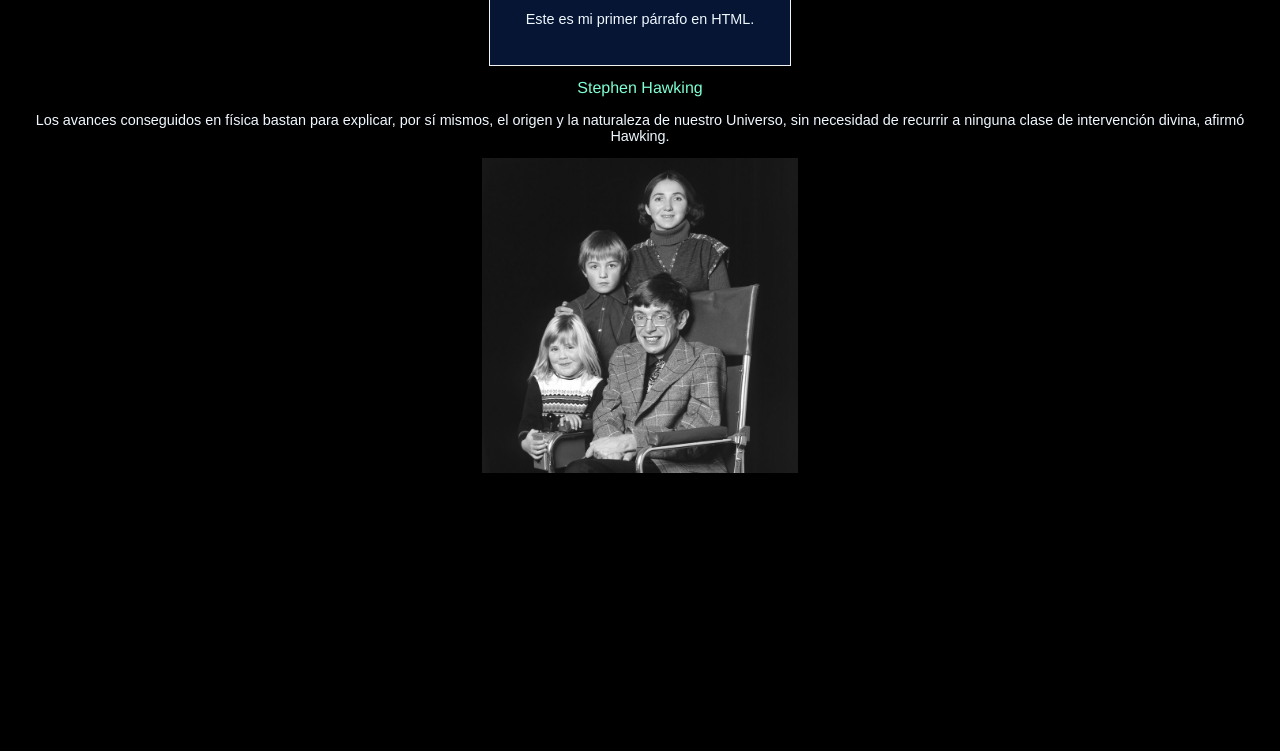
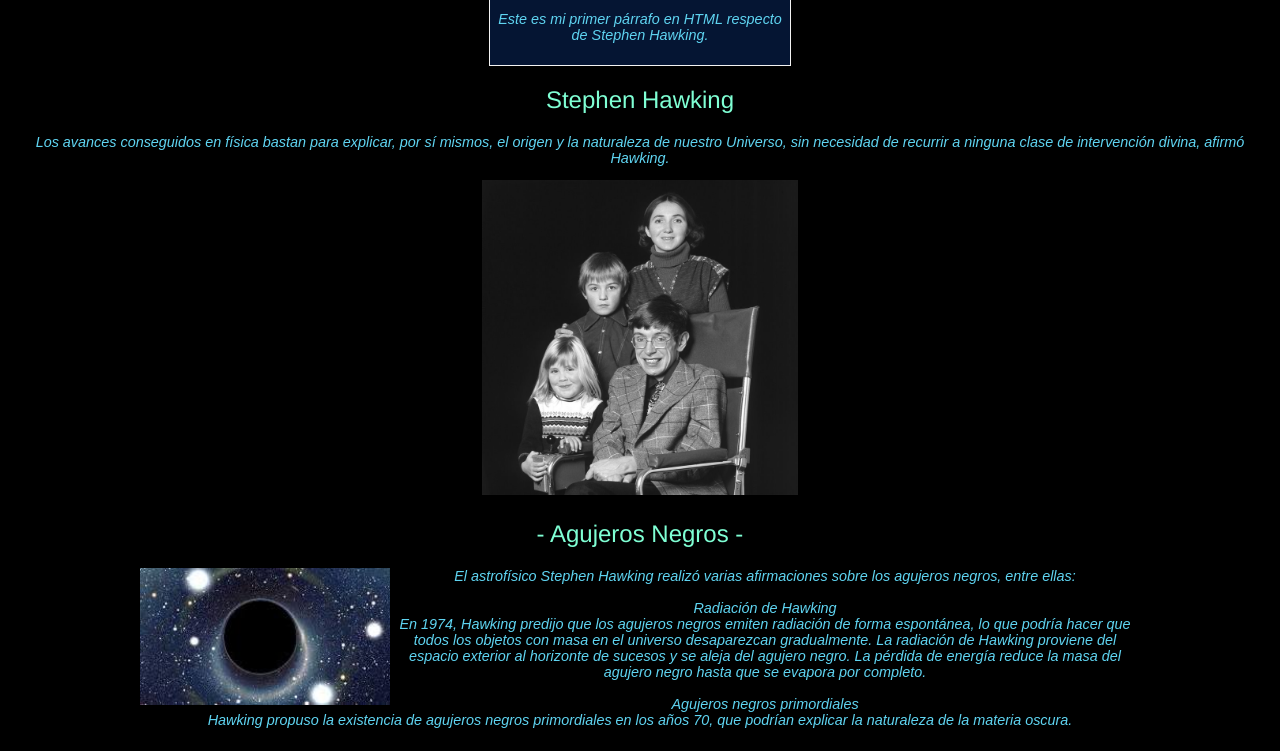
Before and after one commit to YoSoyRob/test, a plain HTML site: page index.html in a window 1280 px wide. Shown: the part 322-1073 px from the top of the page. Before the commit the page ends 807 px from the top, so only its background shows below. Drawn offline with Linux system fonts and the light colour scheme.

Commit message:
agujeros negros

```diff
--- a/index.html
+++ b/index.html
@@ -17,15 +17,29 @@
     <div class="box">
     <h1>¡Hola, mundo!</h1>
 
-    <p>Este es mi primer párrafo en HTML.</p>
+    <p class="pagafo">Este es mi primer párrafo en HTML respecto de Stephen Hawking.</p>
     </center>
     </div>
 
     <div>
     <h2>Stephen Hawking</h2>
-    <p>Los avances conseguidos en física bastan para explicar, por sí mismos, el origen y la naturaleza de nuestro Universo, sin necesidad de recurrir a ninguna clase de intervención divina, afirmó Hawking.</p>
+    <p class="pagafo">Los avances conseguidos en física bastan para explicar, por sí mismos, el origen y la naturaleza de nuestro Universo, sin necesidad de recurrir a ninguna clase de intervención divina, afirmó Hawking.</p>
     <center><img src="/imagenes/hawking.jpeg" alt="hawking" width="25%" height="25%"></center>
     </div>
 
+    <center>
+    <div class="box1">
+    <h2>- Agujeros Negros -</h2>
+    <img src="/imagenes/agujero.jpeg" alt="agujero" width="25%" height="25%" style="float: left;">
+    <p class="pagafo">El astrofísico Stephen Hawking realizó varias afirmaciones sobre los agujeros negros, entre ellas: <br>
+    <br>
+    Radiación de Hawking <br>
+    En 1974, Hawking predijo que los agujeros negros emiten radiación de forma espontánea, lo que podría hacer que todos los objetos con masa en el universo desaparezcan gradualmente. La radiación de Hawking proviene del espacio exterior al horizonte de sucesos y se aleja del agujero negro. La pérdida de energía reduce la masa del agujero negro hasta que se evapora por completo. <br>
+    <br>
+    Agujeros negros primordiales <br>
+    Hawking propuso la existencia de agujeros negros primordiales en los años 70, que podrían explicar la naturaleza de la materia oscura. <br>
+    </p>
+    </div>
+</center>
 </body>
 </html>
--- a/style.css
+++ b/style.css
@@ -1,4 +1,4 @@
-h1 {font-family: Verdana, Geneva, Tahoma, sans-serif ; font-size: 250%; text-align: center; color: rgb(40, 172, 233); font-style: italic ; text-shadow: -1px -1px 1px #aaa,
+h1 {font-family: Verdana, Geneva, Tahoma, sans-serif ; font-size: 250%; text-align: center; color: rgb(243, 213, 45); font-style: italic ; text-shadow: -1px -1px 1px #aaa,
     0px 4px 1px rgba(0, 0, 0, 0.5),
     4px 4px 5px rgba(0, 0, 0, 0.7),
     0px 0px 7px rgba(0, 0, 0, 0.4);}
@@ -9,6 +9,11 @@ h1 {font-family: Verdana, Geneva, Tahoma, sans-serif ; font-size: 250%; text-ali
     height: 200px;
     width: 300px; }
 
-h2{ font-family: Helvetica, sans-serif; font-size: 100%; text-align: center; color: aquamarine; font-weight: 200;}
+h2{ font-family: Helvetica, sans-serif; font-size: 150%; text-align: center; color: aquamarine; font-weight: 200;}
 
-p{ font-family: Arial, Helvetica, sans-serif; font-size: 90%; text-align: center; color: aliceblue; font-stretch: expanded;}
+.pagafo{ font-family: Arial, Helvetica, sans-serif; font-size: 90%; text-align: center; color: rgb(95, 212, 241); font-stretch: expanded; font-style: italic;}
+
+.box1 { border: .05px solid rgba(243, 243, 243, 0);
+    max-height: 1000px;
+    max-width: 1000px;
+    align-items: center;}
```
Also changed, not shown: imagenes/agujero.jpeg (added), 1 other file.
